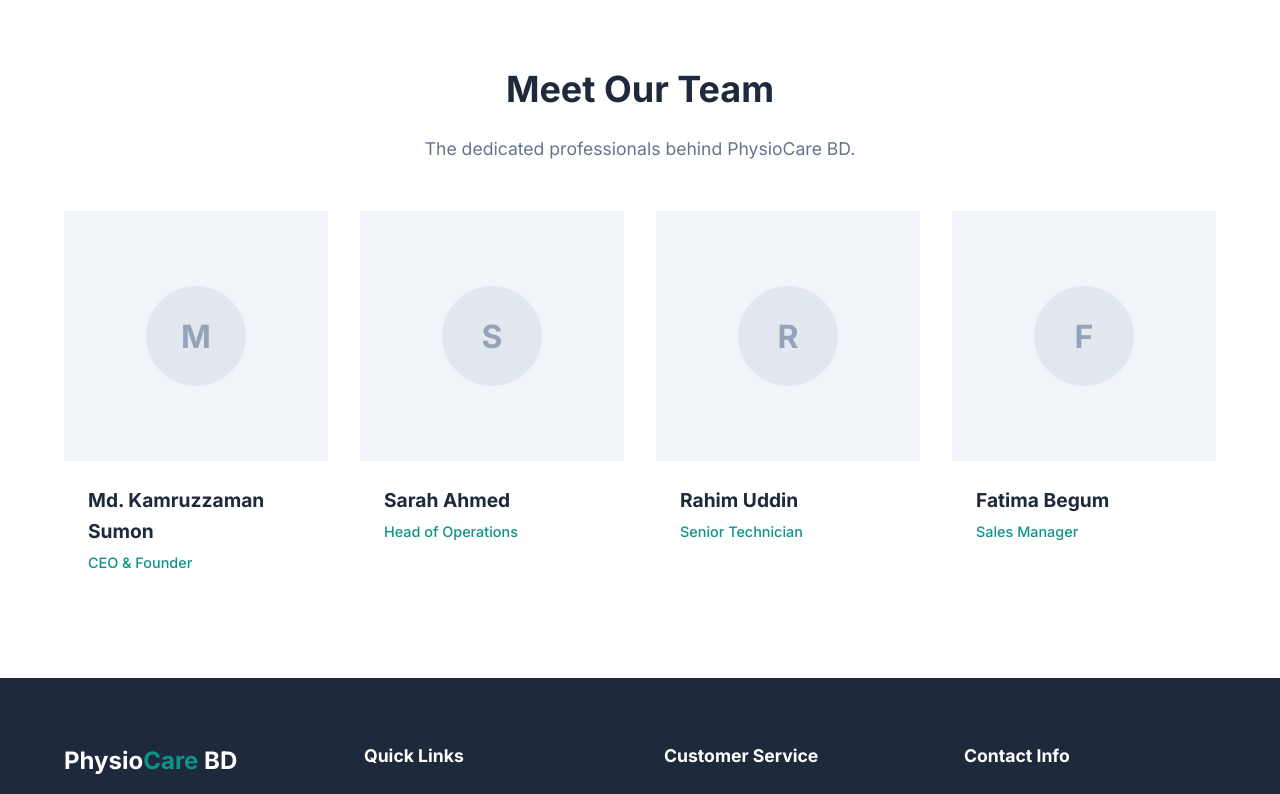
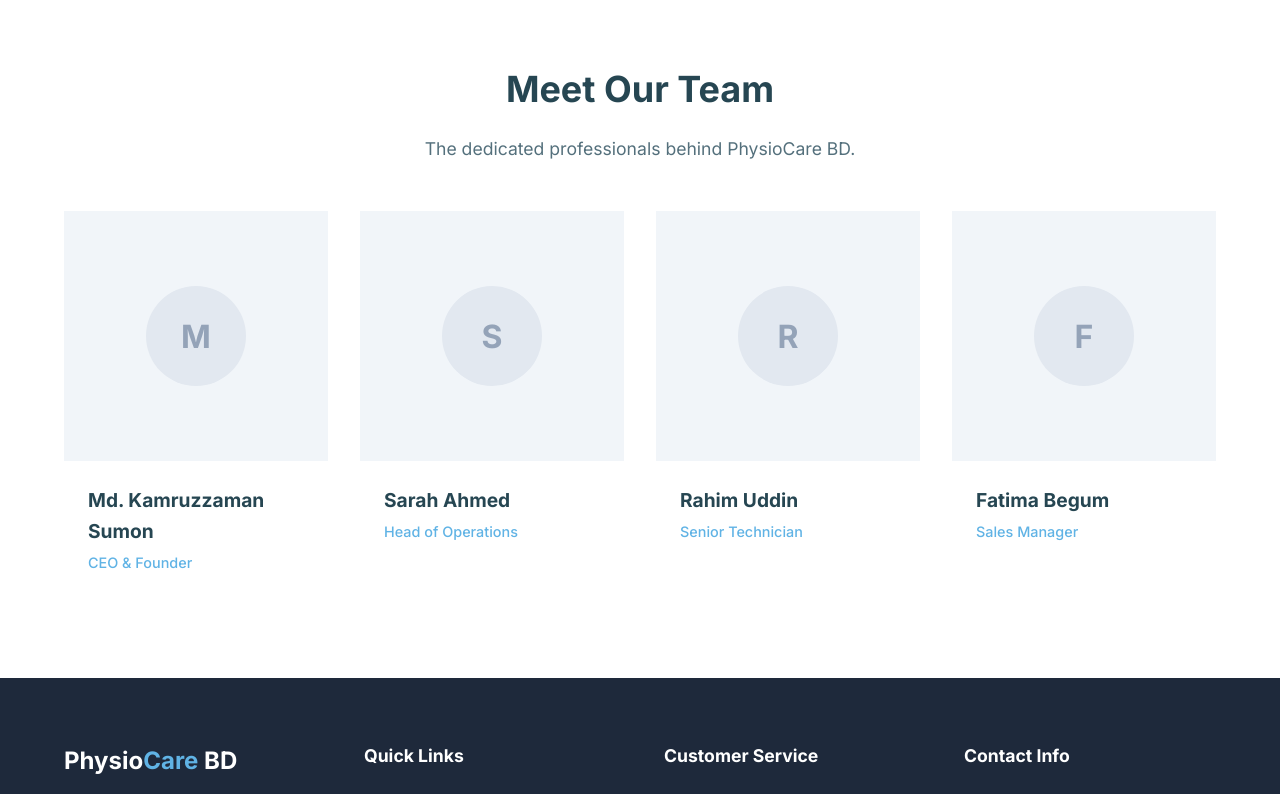
Before and after one commit to nahidrajbd/PhysioCare, a React (Vite) app: page /about in a window 1280 px wide. Shown: the part 1584-2378 px from the top of the page. Built offline with nearby package versions, Linux system fonts and the light colour scheme.

Commit message:
rebranding colors

```diff
--- a/index.html
+++ b/index.html
@@ -6,6 +6,7 @@
   <link rel="icon" type="image/png" href="/favicon.png" />
   <meta name="viewport" content="width=device-width, initial-scale=1.0" />
   <title>PhysioCare BD - Physiotherapy Machine & Equipment Price in Bangladesh</title>
+  <meta name="theme-color" content="#60b3e5" />
   <meta name="description"
     content="Trusted physiotherapy equipment supplier in Dhaka, Bangladesh. Get the best prices on TENS, Ultrasound, & Shockwave machines. We deliver online to Rajshahi, Sylhet, Barisal, Rangpur, Mymensingh, Comilla, Gazipur, and nationwide." />
   <meta name="keywords"
--- a/src/index.css
+++ b/src/index.css
@@ -1,16 +1,16 @@
 @import url('https://fonts.googleapis.com/css2?family=Inter:wght@300;400;500;600;700&display=swap');
 
 :root {
-  --primary: #0d9488;
-  --primary-dark: #0f766e;
-  --primary-light: #ccfbf1;
-  --secondary: #64748b;
-  --accent: #f0fdfa;
-  --text-dark: #1e293b;
-  --text-light: #64748b;
+  --primary: #60b3e5;
+  --primary-dark: #4da3d4;
+  --primary-light: #e0f6ff;
+  --secondary: #264652;
+  --accent: #b3d864;
+  --text-dark: #264652;
+  --text-light: #54707c;
   --white: #ffffff;
-  --bg-light: #f8fafc;
-  --success: #10b981;
+  --bg-light: #f4faff;
+  --success: #b3d864;
 
   --font-main: 'Inter', sans-serif;
 
@@ -99,7 +99,7 @@ button {
 
 .section-subtitle {
   text-align: center;
-  color: var(--secondary);
+  color: var(--text-light);
   max-width: 600px;
   margin: 0 auto 3rem;
   font-size: 1.1rem;
--- a/src/pages/Contact.jsx
+++ b/src/pages/Contact.jsx
@@ -138,7 +138,7 @@ const Contact = () => {
           width: 50px;
           height: 50px;
           background: var(--accent);
-          color: var(--primary);
+          color: var(--text-dark);
           border-radius: 12px;
           display: flex;
           align-items: center;
--- a/src/pages/Products.jsx
+++ b/src/pages/Products.jsx
@@ -172,10 +172,10 @@ const Products = () => {
         }
         .catalog-note {
           text-align: center;
-          background: #f0fdfa;
+          background: var(--primary-light);
           padding: 3rem;
           border-radius: var(--radius);
-          border: 1px solid #ccfbf1;
+          border: 1px solid var(--primary-light);
         }
         .catalog-note p {
           font-size: 1.5rem;
--- a/src/pages/WhyChooseUs.jsx
+++ b/src/pages/WhyChooseUs.jsx
@@ -100,7 +100,7 @@ const WhyChooseUs = () => {
           width: 80px;
           height: 80px;
           background: var(--accent);
-          color: var(--primary);
+          color: var(--text-dark);
           border-radius: 50%;
           display: flex;
           align-items: center;
```
Lines whose indentation alone changed are shown as unchanged.
